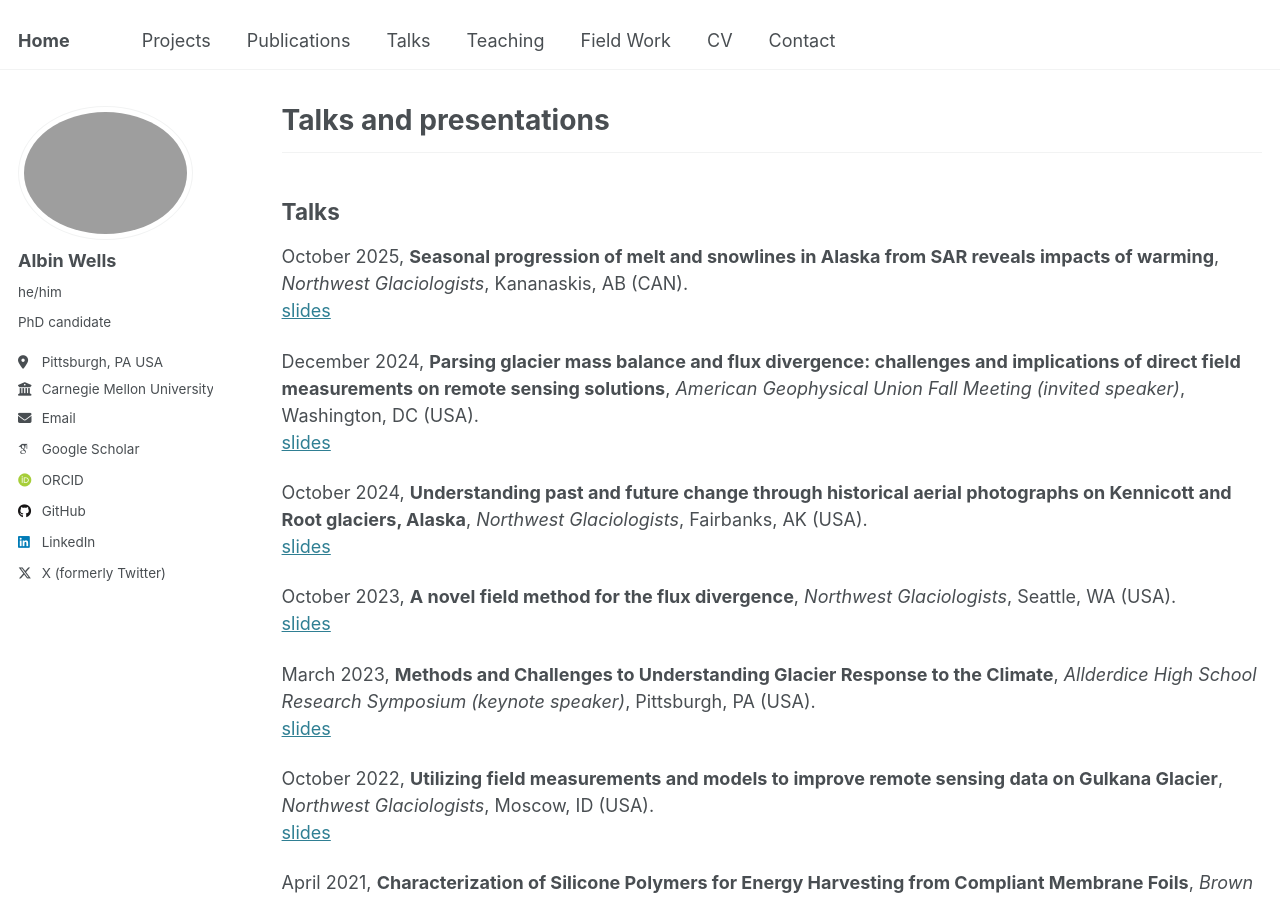
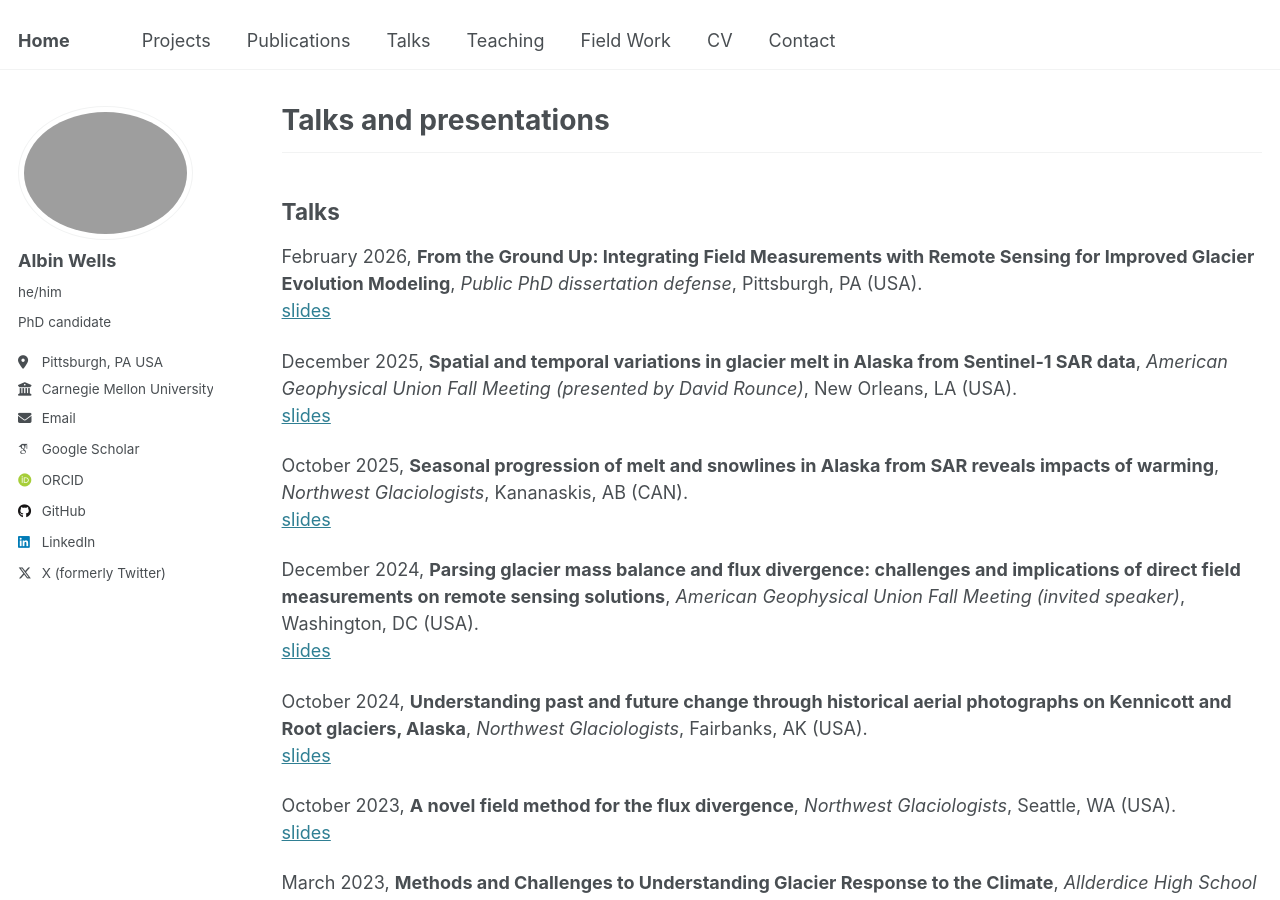
Before and after one commit to albinwwells/albinwwells.github.io, a Jekyll site: the page built from _pages/talks.md, in a window 1280 px wide and 900 px high. Built offline with Jekyll 4.4.1, drawn with Linux system fonts in a browser that asks for light colours; some web fonts are replaced.

Commit message:
Update talks.md

```diff
--- a/_pages/talks.md
+++ b/_pages/talks.md
@@ -14,6 +14,14 @@ author_profile: true
 
 ---
 ## Talks
+
+February 2026, **From the Ground Up: Integrating Field Measurements with Remote Sensing for Improved Glacier Evolution Modeling**,
+*Public PhD dissertation defense*, Pittsburgh, PA (USA).\
+[slides](/files/presentations/Wells_PhD_Defense.pdf){: .btn--research}
+
+December 2025, **Spatial and temporal variations in glacier melt in Alaska from Sentinel-1 SAR data**,
+*American Geophysical Union Fall Meeting (presented by David Rounce)*, New Orleans, LA (USA).\
+[slides](/files/presentations/Wells_AGU_2025_Presentation.pdf){: .btn--research}
 
 October 2025, **Seasonal progression of melt and snowlines in Alaska from SAR reveals impacts of warming**,
 *Northwest Glaciologists*, Kananaskis, AB (CAN).\
```
